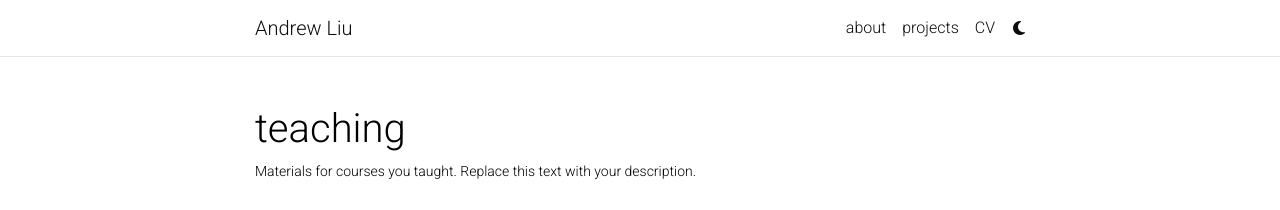
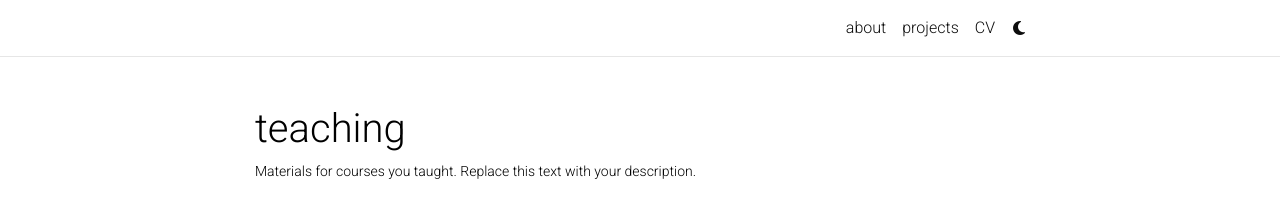
Before and after one commit to liuyiqiandrew/liuyiqiandrew.github.io, a Jekyll site: the page built from _pages/teaching.md, in a window 1280 px wide. Shown: the top 210 px of the page. Built offline with Jekyll 4.4.1, drawn with Linux system fonts in a browser that asks for light colours; comment, search, counter and statistics services are not loaded; a style sheet for code colours, icons or effects is not loaded.

Commit message:
update config

```diff
--- a/_config.yml
+++ b/_config.yml
@@ -2,7 +2,7 @@
 # Site settings
 # -----------------------------------------------------------------------------
 
-title: Andrew Liu # the website title (if blank, full name will be used instead)
+title: # the website title (if blank, full name will be used instead)
 first_name: Yiqi
 middle_name: "\u0022Andrew\u0022"
 last_name: Liu
@@ -77,7 +77,7 @@ twitter_username: # your Twitter handle
 mastodon_username: # your mastodon instance+username in the format instance.tld/@username
 linkedin_username: yiqi-liu-andrew # your LinkedIn user name
 telegram_username: # your Telegram user name
-scholar_userid: # your Google Scholar ID
+scholar_userid: liuyiqiandrew # your Google Scholar ID
 semanticscholar_id: # your Semantic Scholar ID
 whatsapp_number: # your WhatsApp number (full phone number in international format. Omit any zeroes, brackets, or dashes when adding the phone number in international format.)
 orcid_id: 0000-0002-5210-8035 # your ORCID ID
```
